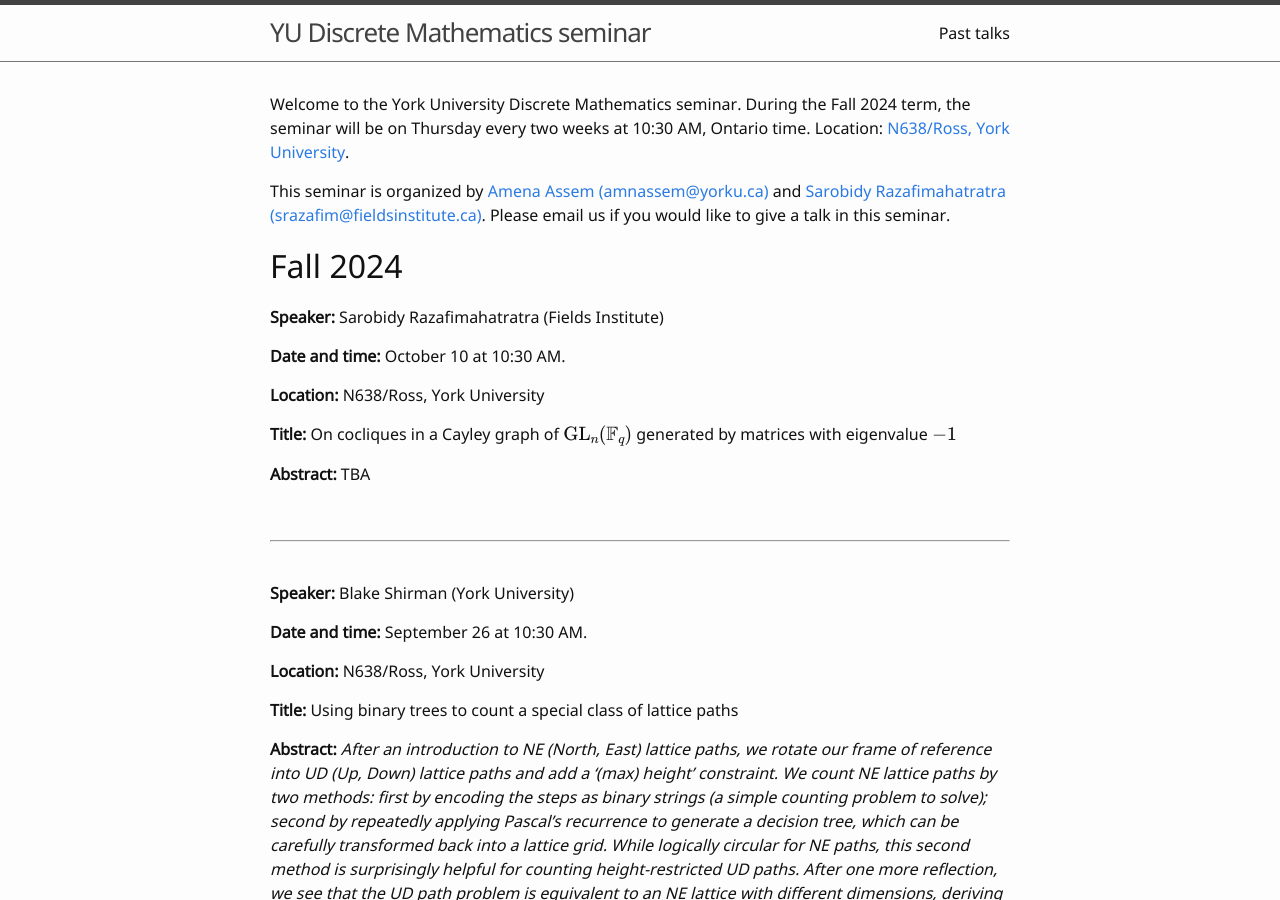
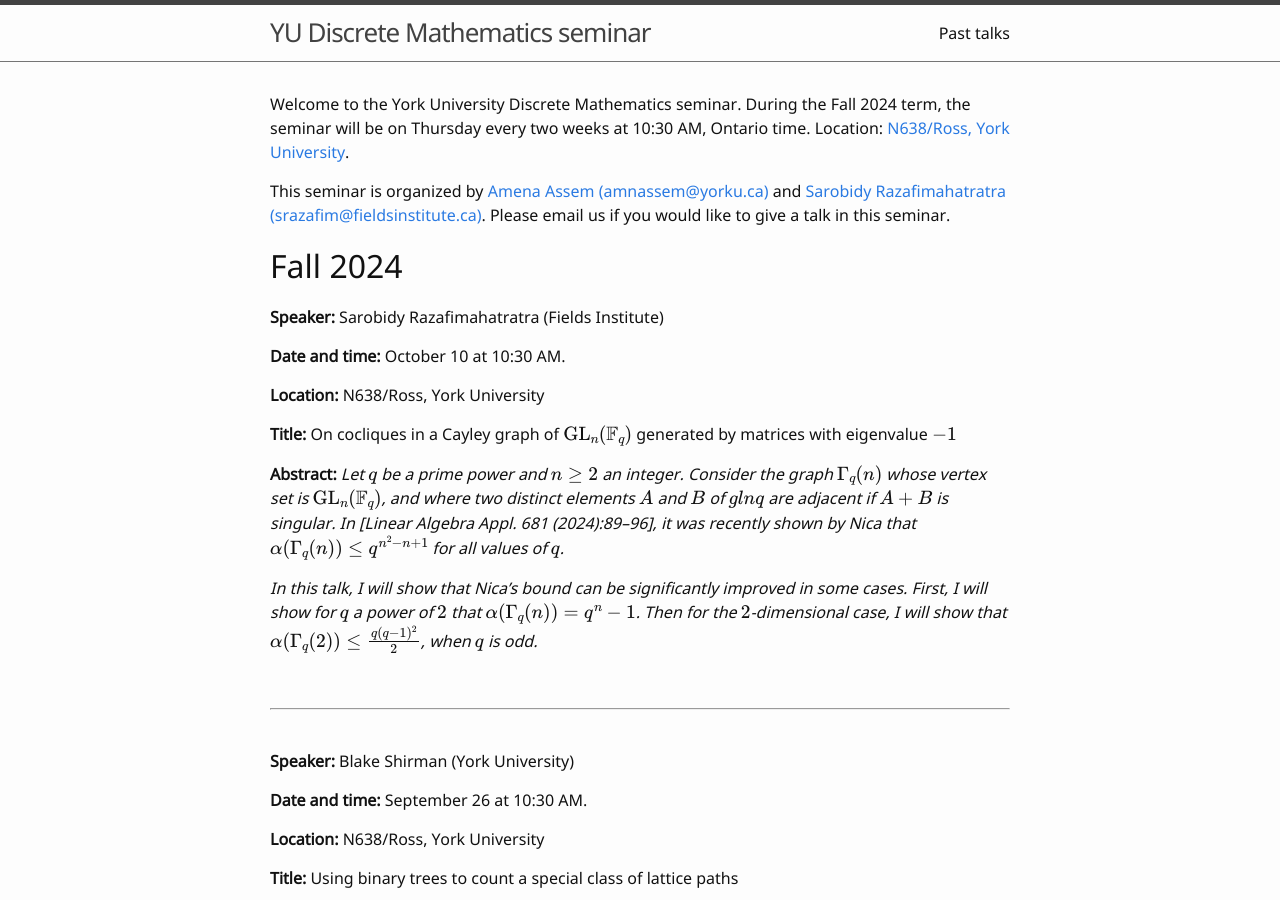
Before and after one commit to sarobidy19/YU-discrete-math, a Jekyll site: the page built from index.md, in a window 1280 px wide and 900 px high. Built offline with Jekyll 4.4.1, drawn with Linux system fonts in a browser that asks for light colours; formulas are drawn with MathJax 3.

Commit message:
Octorber 10 talk

```diff
--- a/index.md
+++ b/index.md
@@ -18,7 +18,9 @@ This seminar is organized by [Amena Assem](https://www.amenaassem.com/) [(amnass
 **Title:** On cocliques in a Cayley graph of $$\operatorname{GL}_n(\mathbb{F}_q)$$ generated by matrices with eigenvalue $$-1$$
 
 
-**Abstract:** TBA
+**Abstract:** *Let $$q$$ be a prime power and $$n\geq 2$$ an integer. Consider the graph $$\Gamma_q(n)$$ whose vertex set is $$\operatorname{GL}_{n}({\mathbb{F}_q})$$, and where two distinct elements $$A$$ and $$B$$ of $$gl{n}{q}$$ are adjacent if $$A+B$$ is singular. In [Linear Algebra Appl. 681 (2024):89--96], it was recently shown by Nica that $$\alpha(\Gamma_q(n))\leq q^{n^2-n+1}$$ for all values of $$q$$.*
+
+*In this talk, I will show that Nica's bound can be significantly improved in some cases. First, I will show for $$q$$ a power of $$2$$ that $$\alpha(\Gamma_q(n)) = {q^n-1}$$. Then for the $$2$$-dimensional case, I will show that $$\alpha(\Gamma_q(2)) \leq \frac{q(q-1)^2}{2}$$, when $$q$$ is odd.*
 
 <br>
 
```
